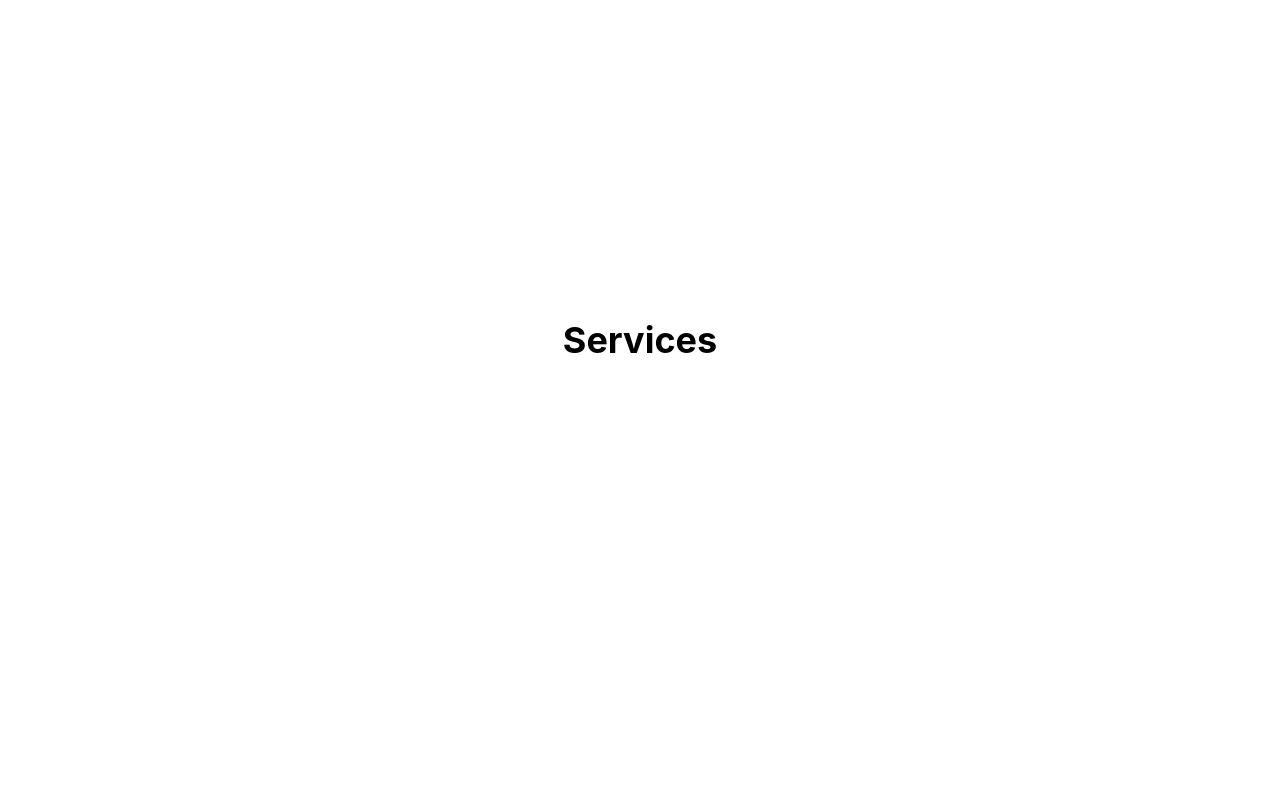
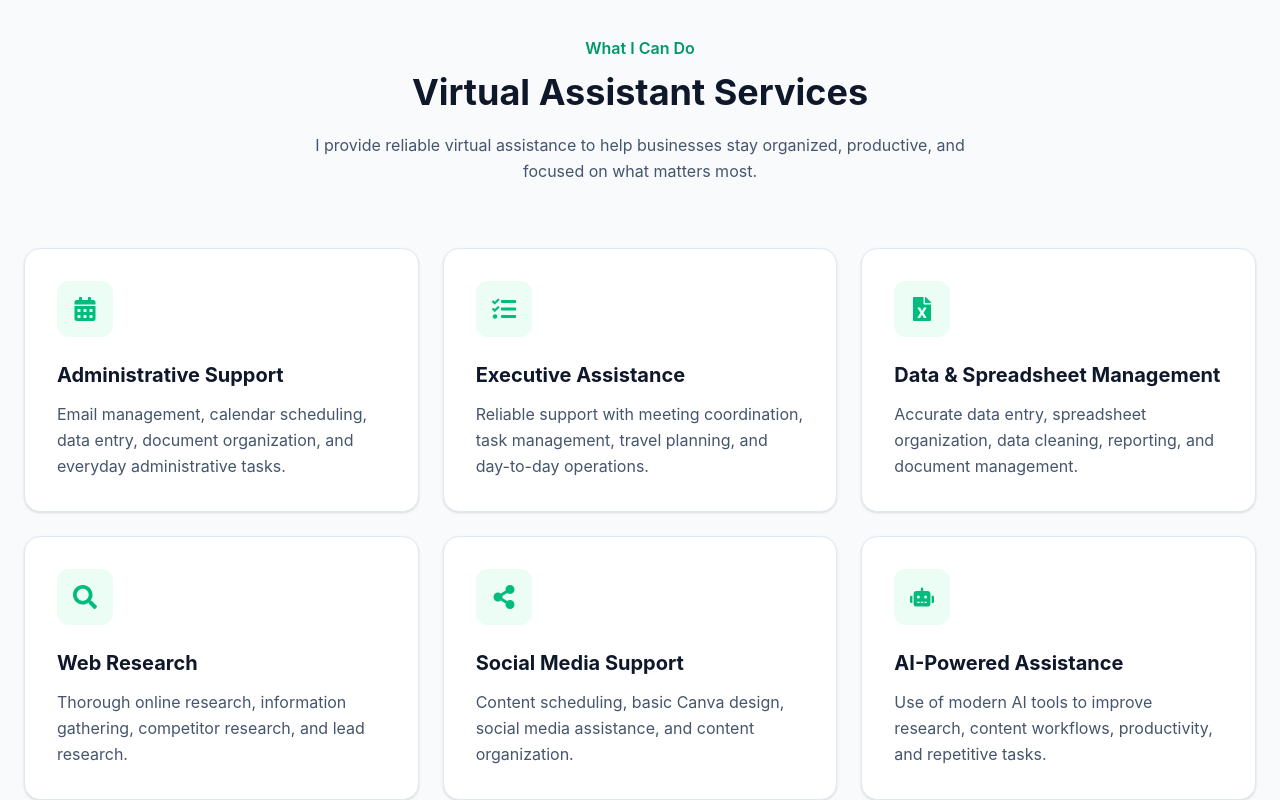
Before and after one commit to sattamap/sattam_portfolio, a React (Vite) app: page / in a window 1280 px wide. Shown: the part 860-1660 px from the top of the page. Built offline with nearby package versions, Linux system fonts and the light colour scheme.

Commit message:
feat: add virtual assistant services section

```diff
--- a/src/App.tsx
+++ b/src/App.tsx
@@ -1,5 +1,6 @@
 import Navbar from "./components/Navbar";
 import Hero from "./components/Hero";
+import Services from "./components/Services";
 
 function App() {
   return (
@@ -7,15 +8,8 @@ function App() {
       <Navbar />
 
       <main>
-        <Hero />
-
-        <section
-          id="services"
-          className="min-h-screen flex items-center justify-center"
-        >
-          <h2 className="text-4xl font-bold">Services</h2>
-        </section>
-
+        <Hero/>
+        <Services/>
         <section
           id="about"
           className="min-h-screen flex items-center justify-center"
--- /dev/null
+++ b/src/components/Services.tsx
@@ -0,0 +1,133 @@
+import {
+  FaCalendarAlt,
+  FaTasks,
+  FaFileExcel,
+  FaSearch,
+  FaShareAlt,
+  FaRobot,
+} from "react-icons/fa";
+
+type Service = {
+  icon: React.ReactNode;
+  title: string;
+  description: string;
+};
+
+const services: Service[] = [
+  {
+    icon: <FaCalendarAlt />,
+    title: "Administrative Support",
+    description:
+      "Email management, calendar scheduling, data entry, document organization, and everyday administrative tasks.",
+  },
+  {
+    icon: <FaTasks />,
+    title: "Executive Assistance",
+    description:
+      "Reliable support with meeting coordination, task management, travel planning, and day-to-day operations.",
+  },
+  {
+    icon: <FaFileExcel />,
+    title: "Data & Spreadsheet Management",
+    description:
+      "Accurate data entry, spreadsheet organization, data cleaning, reporting, and document management.",
+  },
+  {
+    icon: <FaSearch />,
+    title: "Web Research",
+    description:
+      "Thorough online research, information gathering, competitor research, and lead research.",
+  },
+  {
+    icon: <FaShareAlt />,
+    title: "Social Media Support",
+    description:
+      "Content scheduling, basic Canva design, social media assistance, and content organization.",
+  },
+  {
+    icon: <FaRobot />,
+    title: "AI-Powered Assistance",
+    description:
+      "Use of modern AI tools to improve research, content workflows, productivity, and repetitive tasks.",
+  },
+];
+
+const Services = () => {
+  return (
+    <section
+      id="services"
+      className="bg-slate-50 py-24"
+    >
+      <div className="max-w-7xl mx-auto px-6">
+
+        {/* SECTION HEADER */}
+
+        <div className="text-center max-w-2xl mx-auto mb-16">
+          <p className="text-emerald-600 font-semibold mb-3">
+            What I Can Do
+          </p>
+
+          <h2 className="text-3xl md:text-4xl font-bold text-slate-900 mb-5">
+            Virtual Assistant Services
+          </h2>
+
+          <p className="text-slate-600 leading-relaxed">
+            I provide reliable virtual assistance to help businesses
+            stay organized, productive, and focused on what matters most.
+          </p>
+        </div>
+
+        {/* SERVICES GRID */}
+
+        <div className="grid gap-6 md:grid-cols-2 lg:grid-cols-3">
+
+          {services.map((service) => (
+            <div
+              key={service.title}
+              className="group bg-white rounded-2xl p-8
+              border border-slate-200
+              shadow-sm
+              transition-all duration-300
+              hover:-translate-y-2
+              hover:shadow-xl
+              hover:border-emerald-300"
+            >
+
+              {/* ICON */}
+
+              <div
+                className="w-14 h-14 rounded-xl
+                bg-emerald-50
+                text-emerald-500
+                flex items-center justify-center
+                text-2xl
+                mb-6
+                transition-all duration-300
+                group-hover:bg-emerald-500
+                group-hover:text-white"
+              >
+                {service.icon}
+              </div>
+
+              {/* TITLE */}
+
+              <h3 className="text-xl font-bold text-slate-900 mb-3">
+                {service.title}
+              </h3>
+
+              {/* DESCRIPTION */}
+
+              <p className="text-slate-600 leading-relaxed">
+                {service.description}
+              </p>
+
+            </div>
+          ))}
+
+        </div>
+      </div>
+    </section>
+  );
+};
+
+export default Services;
```
